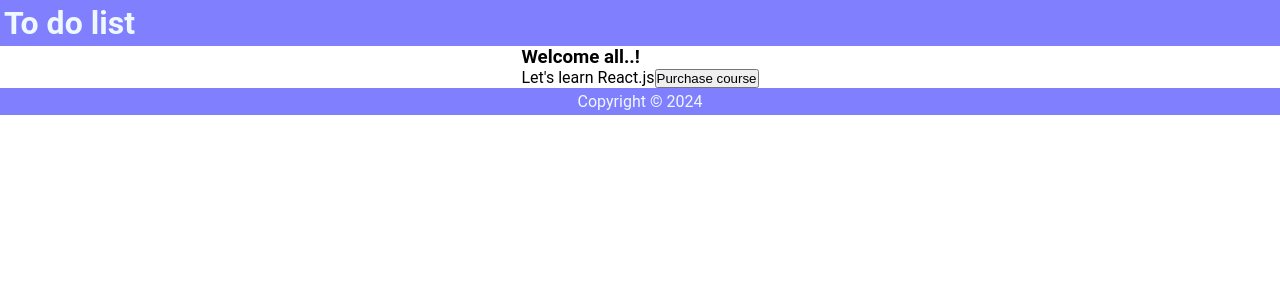
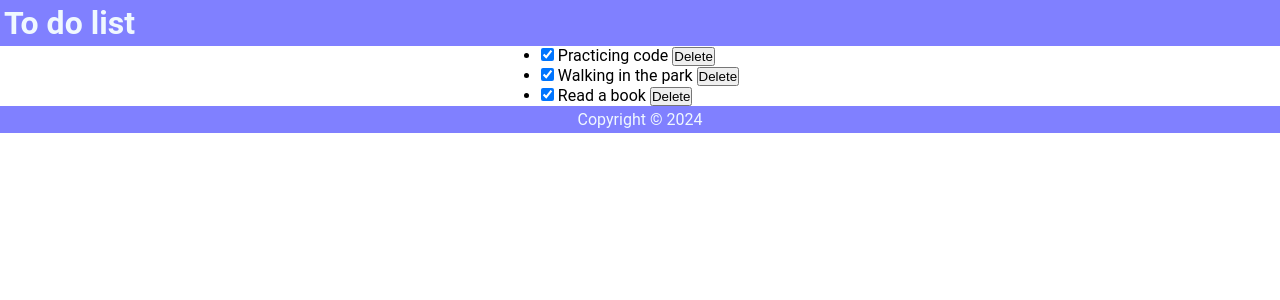
Before and after one commit to manishaac2002/react-full-course, a React (Create React App) app: page / in a window 1280 px wide. Shown: the top 300 px of the page. Built offline with nearby package versions, Linux system fonts and the light colour scheme.

Commit message:
feat: list and keys.

```diff
--- a/src/Content.js
+++ b/src/Content.js
@@ -3,29 +3,40 @@ import { useState } from 'react'
 
 const Content = () => {
 
-
-    const [language,setLanguage]=useState("React.js")
-
-    function handleChangeName() {
-        const programmingLanguage = ["Javascript", "React.js", "MongoDB", "Nodejs", "Express.js"]
-        const int = Math.floor(Math.random() * 4)
-        setLanguage(programmingLanguage[int])
-    }
-
-
+    const [items, setItems] = useState([
+        {
+            id: 1,
+            checked: true,
+            item: "Practicing code",
+        },
+        {
+            id: 2,
+            checked: true,
+            item: "Walking in the park",
+        },
+        {
+            id: 3,
+            checked: true,
+            item: "Read a book",
+        }
+    ])
     return (
 
         <main>
-            <p>
-                <h3>
+            <ul>
 
-                    Welcome all..!</h3>
-                Let's learn {language}
+                {items.map(item => (
+                    <li>
+                        <input
+                            type="checkbox"
+                            checked={item.checked}
+                        />
+                        <label> {item.item} </label>
+                        <button> Delete </button>
 
-                <button onClick={handleChangeName}> Purchase course  </button>
-
-
-            </p>
+                    </li>
+                ))}
+            </ul>
         </main >
 
     )
```
